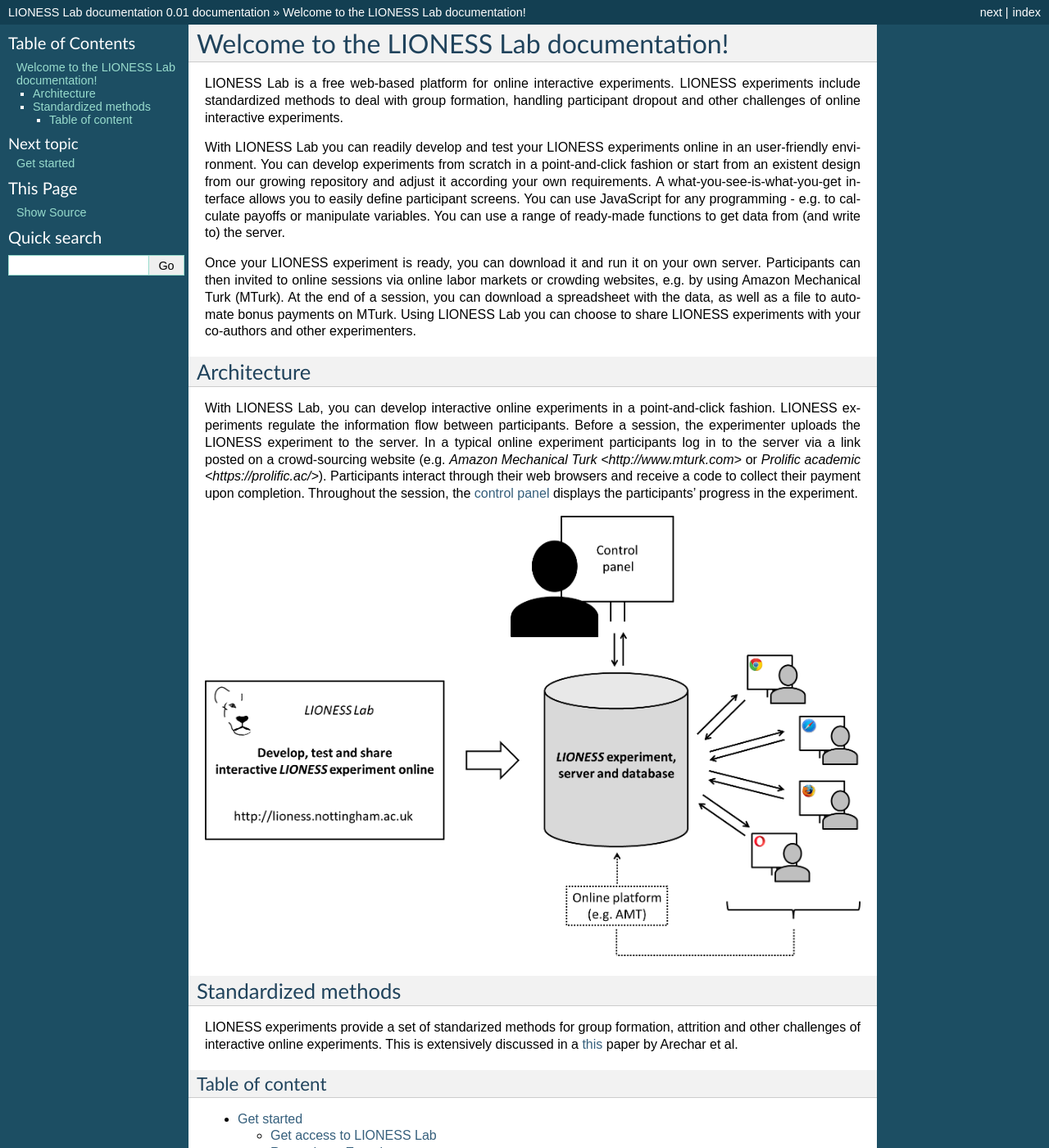
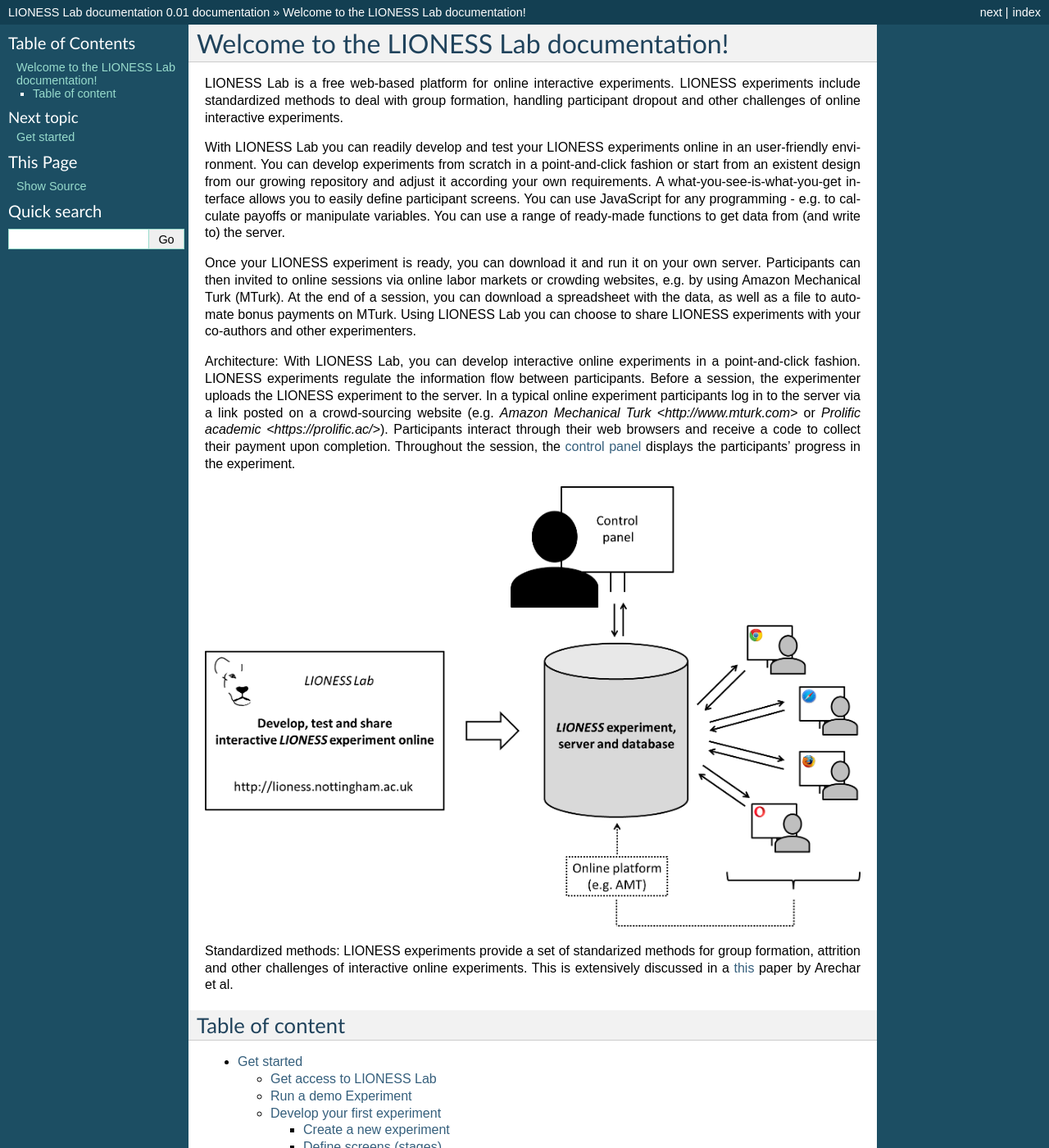
Before and after one commit to marcusgia2505/LIONESS_doc, a Sphinx documentation site: the page built from docs/index.rst, in a window 1280 px wide and 1400 px high. Shown: the whole window at 82% size. Built offline with Sphinx 7.4.7, drawn with Linux system fonts in a browser that asks for light colours.

Commit message:
Update index.rst

```diff
--- a/docs/index.rst
+++ b/docs/index.rst
@@ -15,19 +15,16 @@
 
 .. _architecture:
 
-Architecture
-------------
 
-With LIONESS Lab, you can develop interactive online experiments in a point-and-click fashion. LIONESS experiments regulate the information flow between participants. Before a session, the experimenter uploads the LIONESS experiment to the server. In a typical online experiment participants log in to the server via a link posted on a crowd-sourcing website (e.g. `Amazon Mechanical Turk <http://www.mturk.com>` or `Prolific academic <https://prolific.ac/>`). Participants interact through their web browsers and receive a code to collect their payment upon completion. Throughout the session, the :ref:`control panel <control_panel>` displays the participants' progress in the experiment.
+Architecture: With LIONESS Lab, you can develop interactive online experiments in a point-and-click fashion. LIONESS experiments regulate the information flow between participants. Before a session, the experimenter uploads the LIONESS experiment to the server. In a typical online experiment participants log in to the server via a link posted on a crowd-sourcing website (e.g. `Amazon Mechanical Turk <http://www.mturk.com>` or `Prolific academic <https://prolific.ac/>`). Participants interact through their web browsers and receive a code to collect their payment upon completion. Throughout the session, the :ref:`control panel <control_panel>` displays the participants' progress in the experiment.
 
 .. image:: _static/Technicalflow.png
    :alt:  600px
 
 
-Standardized methods
---------------------
 
-LIONESS experiments provide a set of standarized methods for group formation, attrition and other challenges of interactive online experiments. This is extensively discussed in a `this <https://link.springer.com/article/10.1007/s10683-017-9527-2>`__ paper by Arechar et al.
+
+Standardized methods: LIONESS experiments provide a set of standarized methods for group formation, attrition and other challenges of interactive online experiments. This is extensively discussed in a `this <https://link.springer.com/article/10.1007/s10683-017-9527-2>`__ paper by Arechar et al.
 
 Table of content
 ==========================
```
